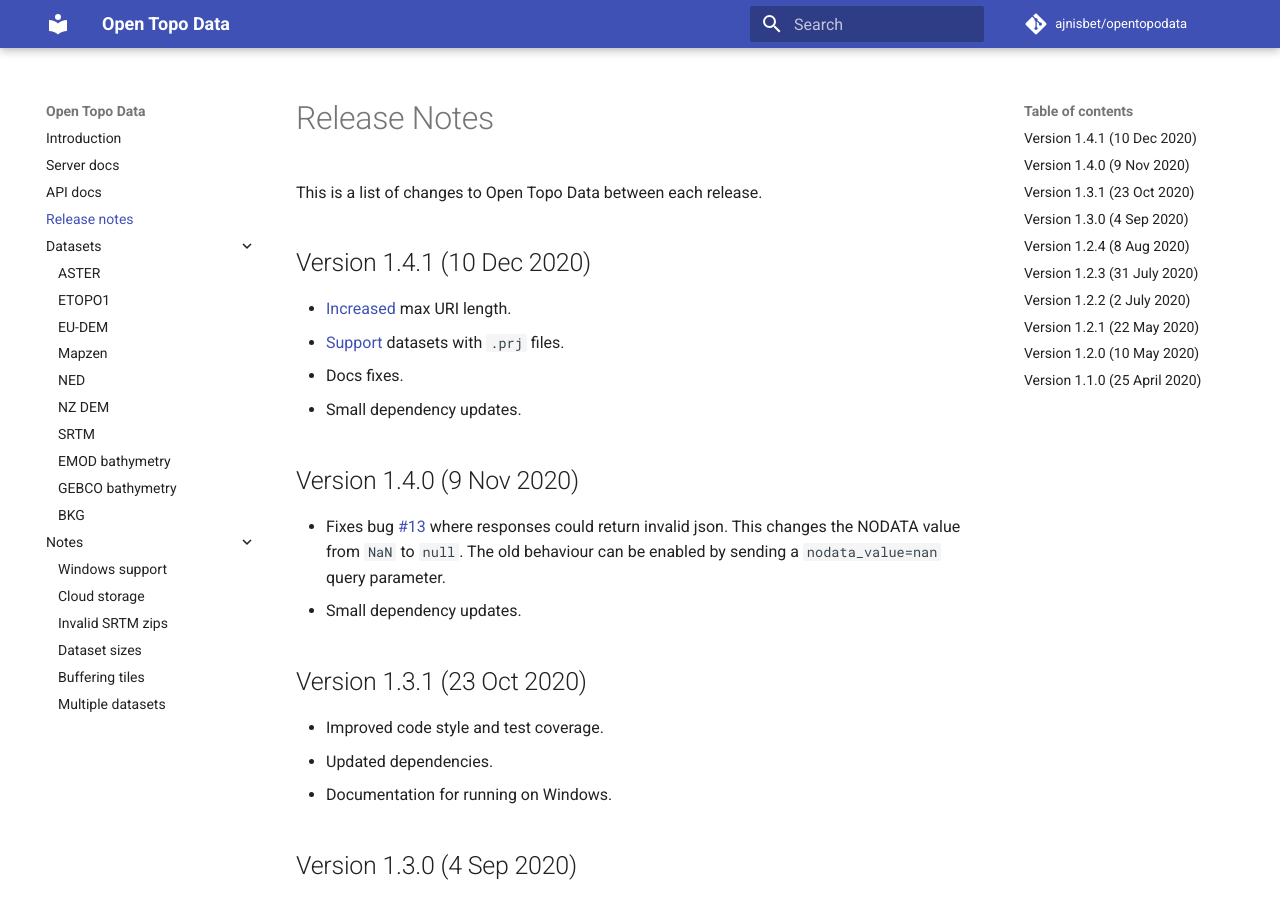
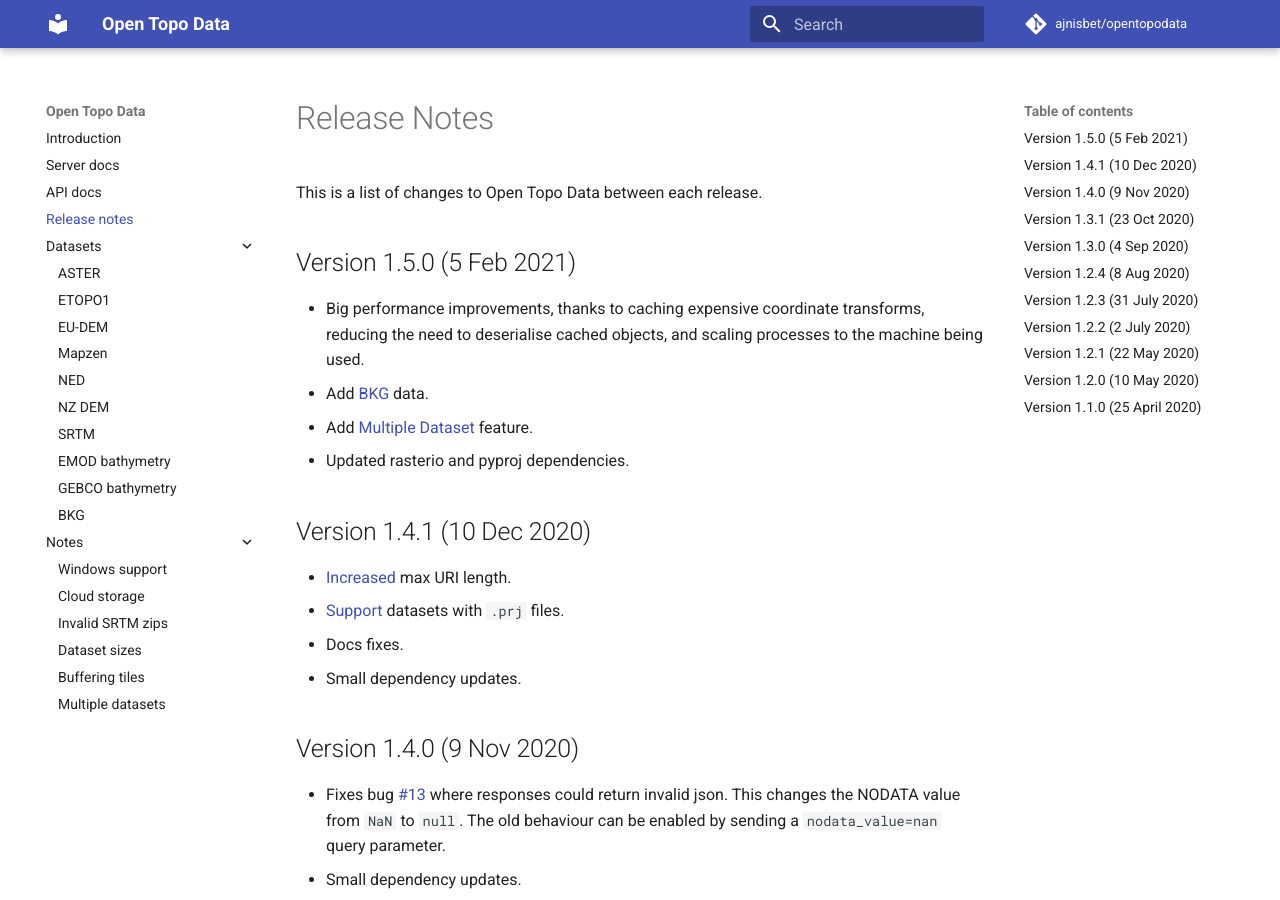
Before and after one commit to ajnisbet/opentopodata, an MkDocs documentation site: the page built from docs/changelog.md, in a window 1280 px wide and 900 px high. Built offline with MkDocs 1.6.1 and Material for MkDocs 9.7.7, drawn with Linux system fonts in a browser that asks for light colours; comment, search, counter and statistics services are not loaded.

Commit message:
Update changelog

```diff
--- a/docs/changelog.md
+++ b/docs/changelog.md
@@ -1,6 +1,14 @@
 # Release Notes
 
 This is a list of changes to Open Topo Data between each release.
+
+## Version 1.5.0 (5 Feb 2021)
+
+* Big performance improvements, thanks to caching expensive coordinate transforms, reducing the need to deserialise cached objects, and scaling processes to the machine being used.
+* Add [BKG](datasets/bkg.md) data.
+* Add [Multiple Dataset](notes/multiple-datasets.md) feature.
+* Updated rasterio and pyproj dependencies.
+
 
 ## Version 1.4.1 (10 Dec 2020)
 
```
